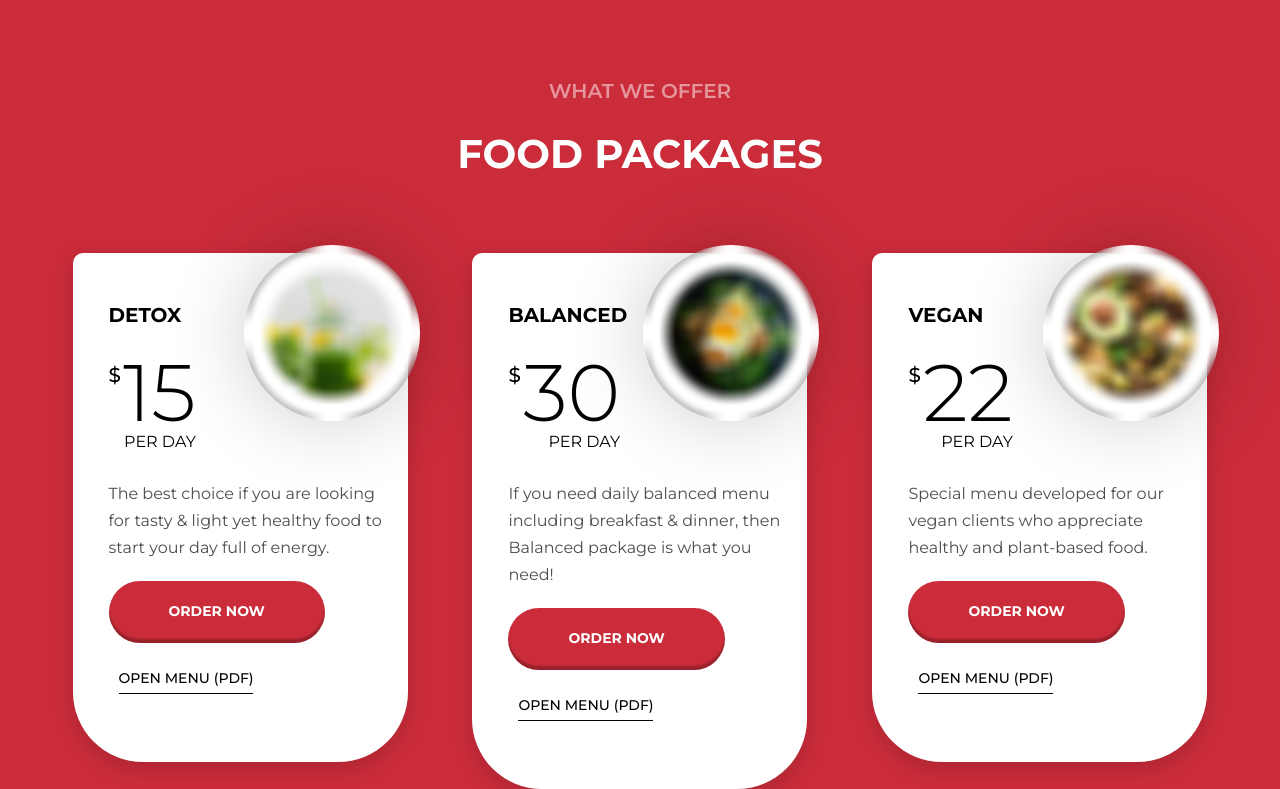
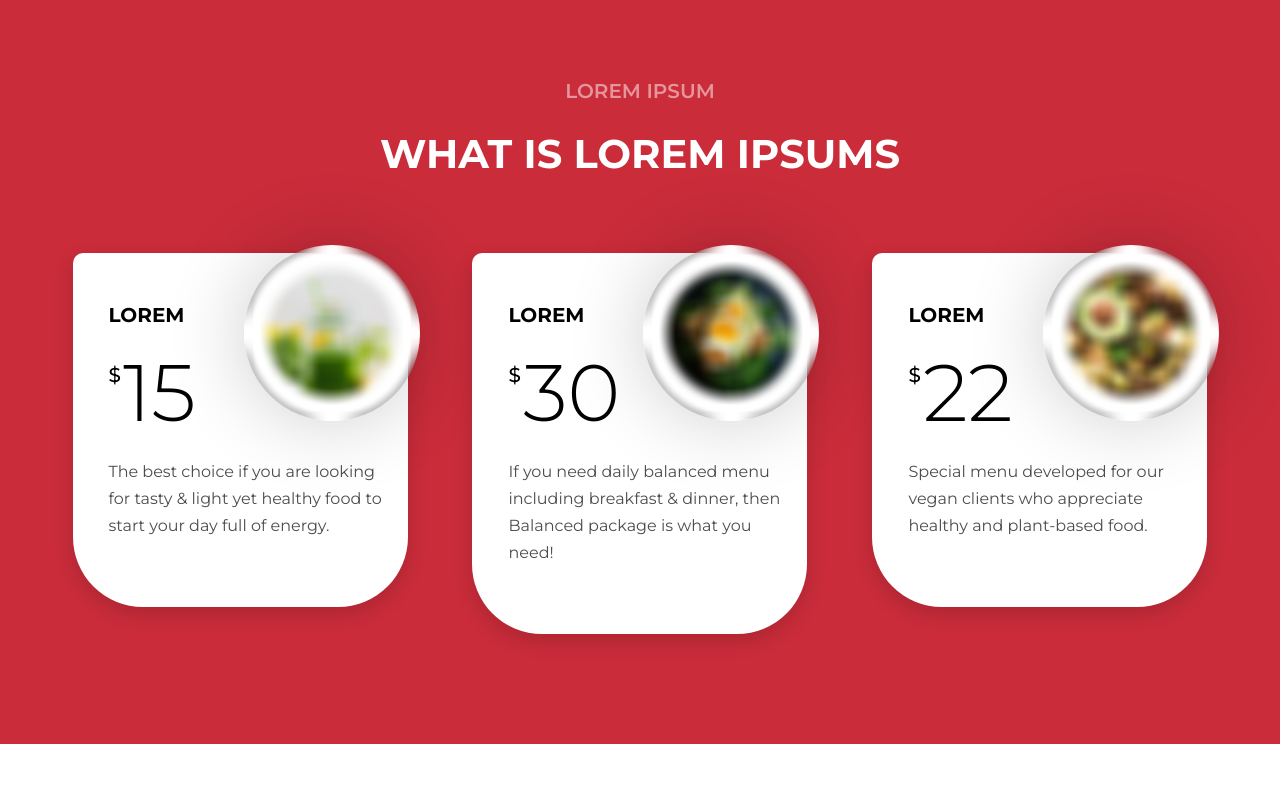
Before and after one commit to nelsonrubio/LandingPageLD, a plain HTML site: page index.html in a window 1280 px wide. Shown: the part 1414-2203 px from the top of the page. Drawn offline with Linux system fonts and the light colour scheme.

Commit message:
Subiendo proyecto

```diff
--- a/index.html
+++ b/index.html
@@ -173,10 +173,7 @@
           <div class="row row-50 flex-wrap-md-reverse flex-lg-wrap align-items-lg-center">
             <div class="col-xl-6 col-lg-6">
               <div class="box-custom-2"><img src="images/logo.png" alt="" width="455" height="342"/>
-                <div class="box-custom-2-smal">
-                  <p class="box-custom-2-name">Jason Fox</p>
-                  <p class="box-custom-2-position">Head Chef</p>
-                </div>
+
               </div>
             </div>
             <div class="col-xl-5 col-lg-6">
@@ -200,53 +197,48 @@
       <section class="section novi-bg novi-bg-img section-md-4 bg-primary">
         <div class="container">
           <div class="text-center">
-            <h3>What we Offer</h3>
-            <h2>Food packages</h2>
+            <h3>Lorem Ipsum</h3>
+            <h2>What is Lorem Ipsums</h2>
           </div>
           <div class="row row-50 justify-content-center">
             <div class="col-xl-4 col-md-6">
               <!-- Product-->
               <div class="product novi-bg bg-default">
-                <h3 class="product-title">detox</h3><img class="product-img" src="images/product-01-176x176.png" alt="" width="176" height="88"/>
+                <h3 class="product-title">Lorem</h3><img class="product-img" src="images/product-01-176x176.png" alt="" width="176" height="88"/>
                 <div class="product-price">
                   <div class="product-price-header">
                     <div class="product-price-currency">$</div>
                     <div class="product-price-value">15</div>
                   </div>
-                  <div class="product-price-footer">per day</div>
+
                 </div>
-                <p class="product-text">The best choice if you are looking for tasty &amp; light yet healthy food to start your day full of energy.</p><a class="button button-primary" href="#">Order now</a>
-                <div><a class="link-border" href="#">open menu (pdf)</a></div>
+                <p class="product-text">The best choice if you are looking for tasty &amp; light yet healthy food to start your day full of energy.</p>
               </div>
             </div>
             <div class="col-xl-4 col-md-6">
               <!-- Product-->
               <div class="product novi-bg bg-default">
-                <h3 class="product-title">balanced</h3><img class="product-img" src="images/product-02-176x176.png" alt="" width="176" height="88"/>
+                <h3 class="product-title">Lorem</h3><img class="product-img" src="images/product-02-176x176.png" alt="" width="176" height="88"/>
                 <div class="product-price">
                   <div class="product-price-header">
                     <div class="product-price-currency">$</div>
                     <div class="product-price-value">30</div>
                   </div>
-                  <div class="product-price-footer">per day</div>
                 </div>
-                <p class="product-text">If you need daily balanced menu including breakfast &amp; dinner, then Balanced package is what you need!</p><a class="button button-primary" href="#">Order now</a>
-                <div><a class="link-border" href="#">open menu (pdf)</a></div>
+                <p class="product-text">If you need daily balanced menu including breakfast &amp; dinner, then Balanced package is what you need!</p>
               </div>
             </div>
             <div class="col-xl-4 col-md-6">
               <!-- Product-->
               <div class="product novi-bg bg-default">
-                <h3 class="product-title">Vegan</h3><img class="product-img" src="images/product-03-176x176.png" alt="" width="176" height="88"/>
+                <h3 class="product-title">Lorem</h3><img class="product-img" src="images/product-03-176x176.png" alt="" width="176" height="88"/>
                 <div class="product-price">
                   <div class="product-price-header">
                     <div class="product-price-currency">$</div>
                     <div class="product-price-value">22</div>
                   </div>
-                  <div class="product-price-footer">per day</div>
                 </div>
-                <p class="product-text">Special menu developed for our vegan clients who appreciate healthy and plant-based food.</p><a class="button button-primary" href="#">Order now</a>
-                <div><a class="link-border" href="#">open menu (pdf)</a></div>
+                <p class="product-text">Special menu developed for our vegan clients who appreciate healthy and plant-based food.</p>
               </div>
             </div>
           </div>
@@ -254,7 +246,7 @@
       </section>
 
       <!-- How it Works-->
-      <section class="section novi-bg novi-bg-img section-md-2 bg-default">
+      <!--<section class="section novi-bg novi-bg-img section-md-2 bg-default">
         <div class="container">
           <div class="text-center">
             <h3>how it works</h3>
@@ -281,10 +273,10 @@
             </div>
           </div>
         </div>
-      </section>
+      </section>-->
 
       <!-- Advantages-->
-      <section class="section novi-bg novi-bg-img section-custom section-lg bg-primary">
+      <!--<section class="section novi-bg novi-bg-img section-custom section-lg bg-primary">
         <div class="container">
           <div class="row row-fix">
             <div class="col-lg-7">
@@ -339,7 +331,7 @@
           <div class="box-custom-3-img-wrap"><img src="images/home-04-191x191.png" alt="" width="191" height="95"/>
           </div>
         </div>
-      </section>
+      </section>-->
 
       <!-- Testimonials-->
       <section class="section novi-bg novi-bg-img section-md-3 bg-default" id="clients">
@@ -387,7 +379,7 @@
           <div class="row row-50 justify-content-between">
             <div class="col-xl-3 col-md-6">
               <!--Brand--><a class="brand" href="index.html"><img class="brand-logo-dark" src="images/logo.png" alt="" width="181" height="50"/><img class="brand-logo-light" src="images/logo.png" alt="" width="181" height="50"/></a>
-              <p class="rights"><span>&copy;&nbsp;</span><span class="copyright-year"></span><span>&nbsp;</span><span>Plate</span><span>.&nbsp;All Rights Reserved. Design by Zemez</span></p>
+              <p class="rights"><span>&copy;&nbsp;</span><span class="copyright-year"></span><span>&nbsp;</span><span>Plate</span><span>.&nbsp;All Rights Reserved. Design by Nelson Rubio</span></p>
             </div>
             <div class="col-xl-3 col-md-6">
               <p class="footer-classic-title">Contacts</p>
```
